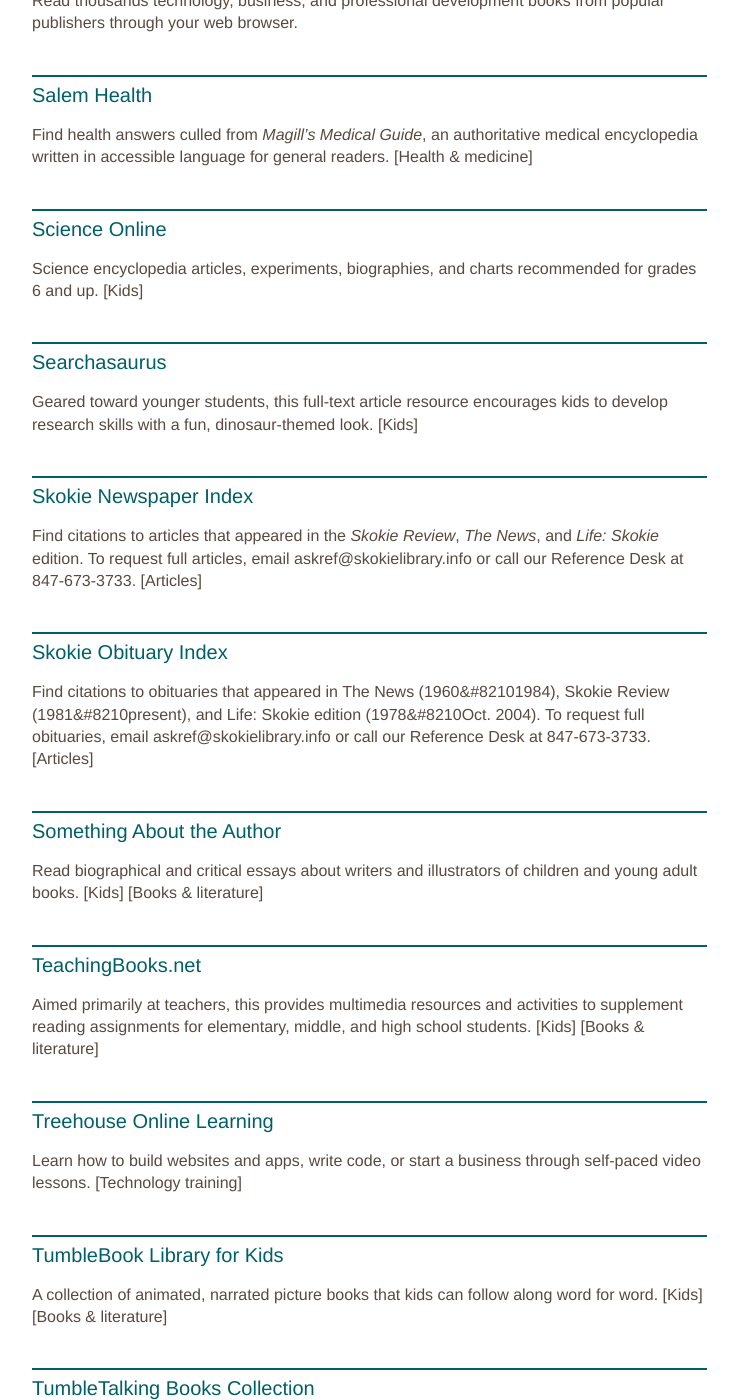
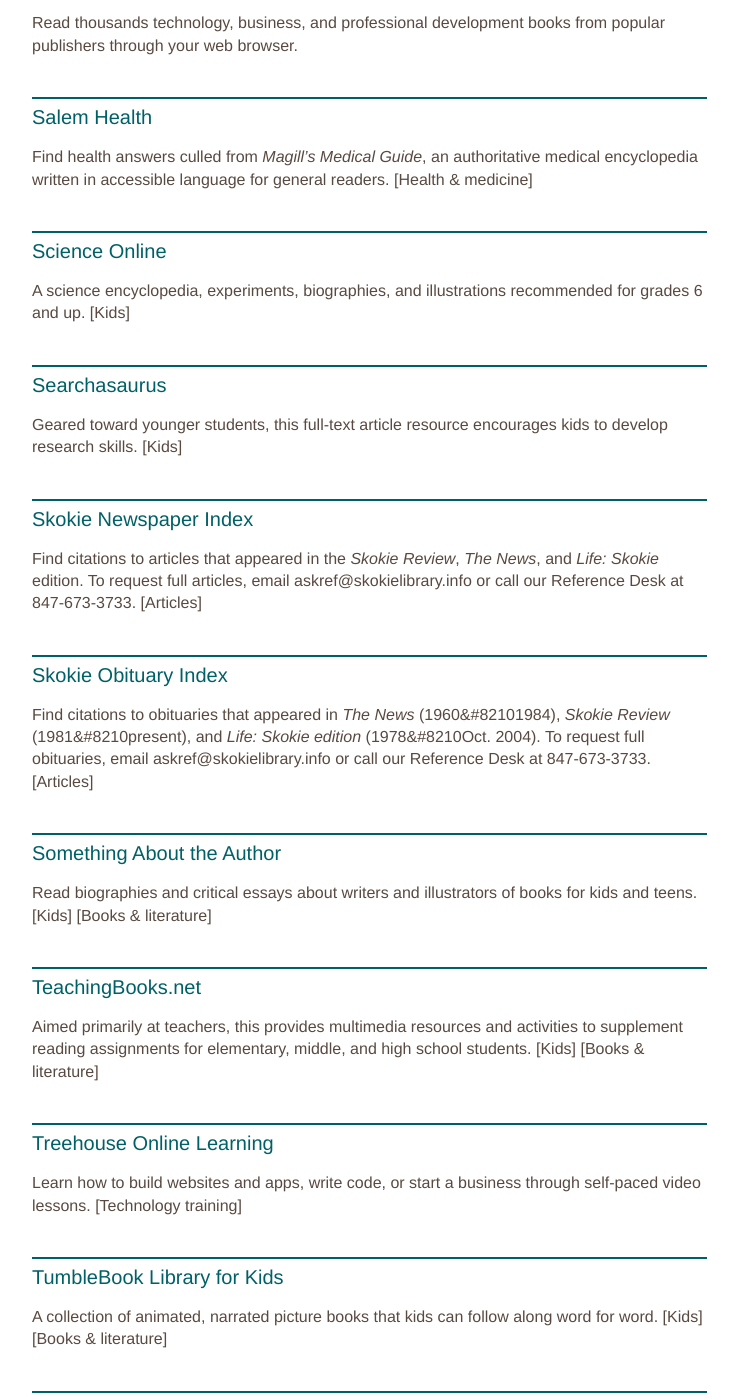
Before and after one commit to skokielibrary/spl-content, a Jekyll site: the page built from _content/bruce/resources--research-topic.markdown, in a window 1280 px wide and 1400 px high, scrolled down 6767 px. Shown: the whole window, without its empty margins (126-864 px from the left). Built offline with Jekyll 4.4.1, drawn with Linux system fonts in a browser that asks for light colours; some of the changed text lies outside the part shown.

Commit message:
Updated resources--research-topic.markdown

```diff
--- a/_content/bruce/resources--research-topic.markdown
+++ b/_content/bruce/resources--research-topic.markdown
@@ -147,7 +147,7 @@ An archive of corporate and industry-related documents from around the world. In
 [Business & investing]
 
 ##Morningstar Investment Research Center
-Investment analysis and ratings for stocks, mutual funds, exchange-traded funds and markets.
+Investment analysis and ratings for stocks, mutual funds, exchange-traded funds, and markets.
 [Business & investing]
 
 ##Natural Standard
@@ -159,7 +159,7 @@ Thousands of teacher-approved websites and digital resources for students from e
 [Kids]
 
 ##Newspaper Source from EBSCOhost
-Full-text articles from hundreds of U.S. and international newspapers such as The Washington Post and USA Today; also features transcripts from CNN, Fox News, and NPR.
+Full-text articles from hundreds of U.S. and international newspapers such as _The Washington Post_ and _USA Today_; also features transcripts from CNN, Fox News, and NPR.
 [Articles]
 
 ##The New York Times from LexisNexis Library Express
@@ -183,7 +183,7 @@ Access Illinois public record data for home foreclosures, bankruptcies, new busi
 [Links for inside/remote access are different]
 
 ##ReferenceUSA
-Get contact information for millions of U.S. and Canadian companies,  plus residential directory information. Search businesses by name, location, industry, and size.
+Get contact information for millions of U.S. and Canadian companies as well as residential directory information. Search businesses by name, location, industry, and size.
 [Business & investing]
 
 ##Rosetta Stone Library Solution
@@ -198,11 +198,11 @@ Find health answers culled from _Magill's Medical Guide_, an authoritative medic
 [Health & medicine]
 
 ##Science Online
-Science encyclopedia articles, experiments, biographies, and charts recommended for grades 6 and up.
+A science encyclopedia, experiments, biographies, and illustrations recommended for grades 6 and up.
 [Kids]
 
 ##Searchasaurus
-Geared toward younger students, this full-text article resource encourages kids to develop research skills with a fun, dinosaur-themed look.
+Geared toward younger students, this full-text article resource encourages kids to develop research skills.
 [Kids]
 
 ##Skokie Newspaper Index
@@ -210,11 +210,11 @@ Find citations to articles that appeared in the _Skokie Review_, _The News_, and
 [Articles]
 
 ##Skokie Obituary Index
-Find citations to obituaries that appeared in The News (1960&#82101984), Skokie Review (1981&#8210present), and Life: Skokie edition (1978&#8210Oct. 2004). To request full obituaries, email askref@skokielibrary.info or call our Reference Desk at 847-673-3733.
+Find citations to obituaries that appeared in _The News_ (1960&#82101984), _Skokie Review_ (1981&#8210present), and _Life: Skokie edition_ (1978&#8210Oct. 2004). To request full obituaries, email askref@skokielibrary.info or call our Reference Desk at 847-673-3733.
 [Articles]
 
 ##Something About the Author
-Read biographical and critical essays about writers and illustrators of children and young adult books.
+Read biographies and critical essays about writers and illustrators of books for kids and teens.
 [Kids]
 [Books & literature]
 
```
